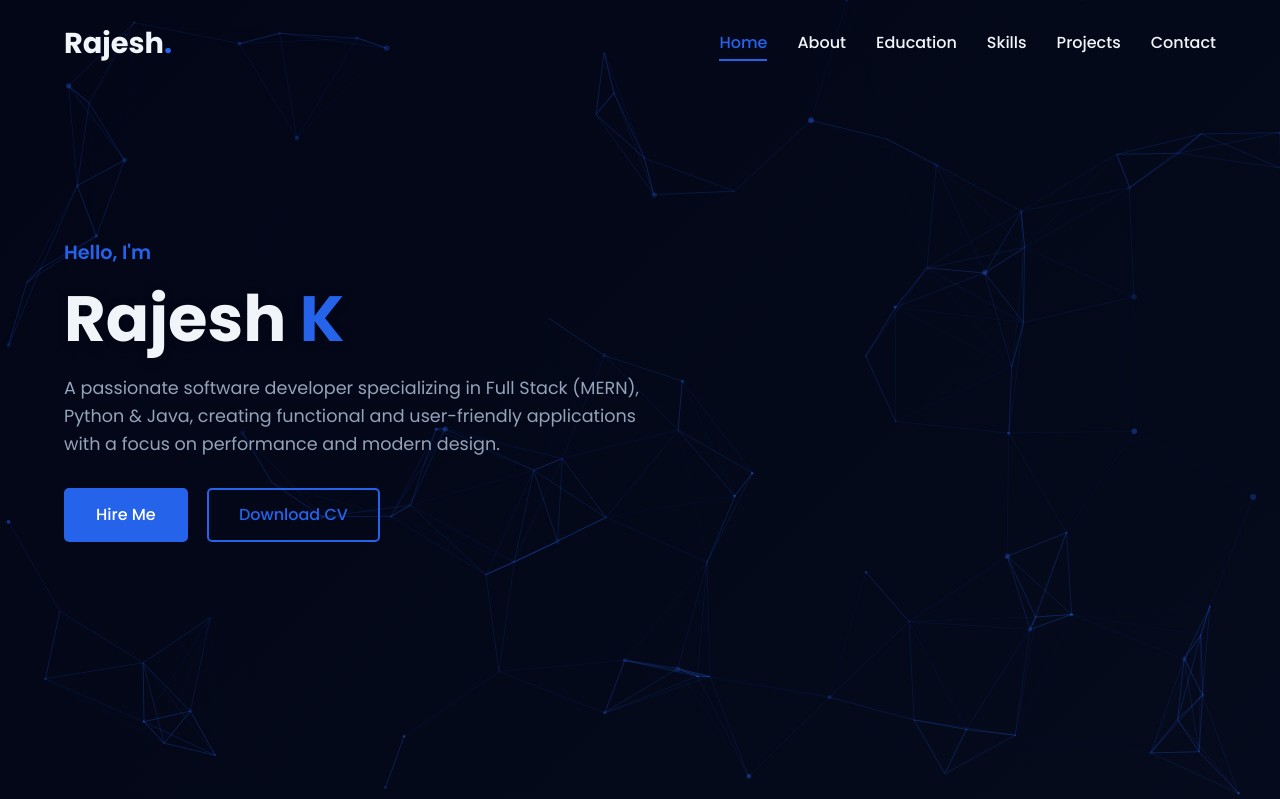
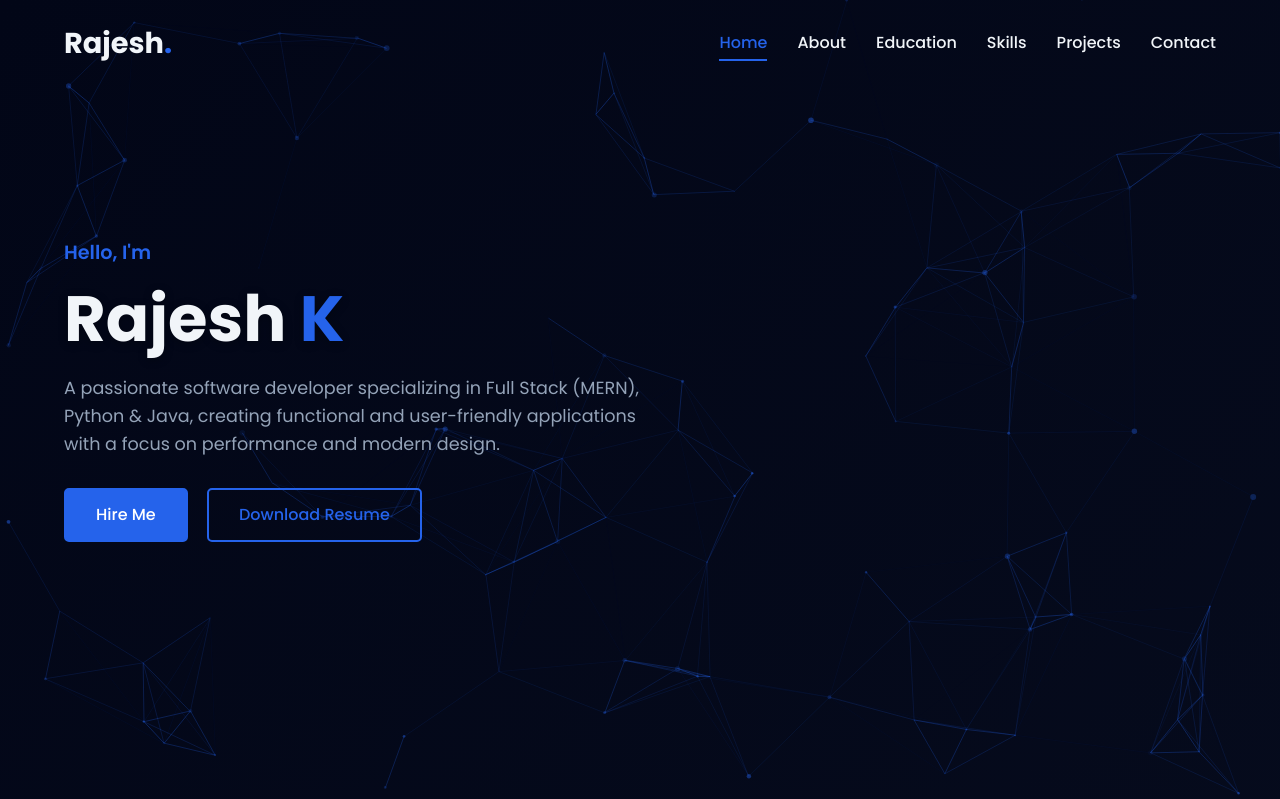
Before and after one commit to Rajesh3655/RajeshK, a Flask app: page / in a window 1280 px wide. Shown: the top 799 px of the page. Run offline with Flask 3, Linux system fonts and the light colour scheme; some libraries are stand-ins or nearby versions.

Commit message:
Update index.html

```diff
--- a/templates/index.html
+++ b/templates/index.html
@@ -864,7 +864,7 @@
                 <p>A passionate software developer specializing in Full Stack (MERN), Python & Java, creating functional and user-friendly applications with a focus on performance and modern design.</p>
                 <div class="hero-btns">
                     <a href="#contact" class="btn">Hire Me</a>
-                    <a href="/static/Rajesh_K_Resume.pdf" download="Rajesh_K_Resume.pdf" class="btn btn-outline" id="downloadCv">Download CV</a>
+                    <a href="/static/Rajesh_K_Resume.pdf" download="Rajesh_K_Resume.pdf" class="btn btn-outline" id="downloadCv">Download Resume</a>
                 </div>
             </div>
         </div>
```
